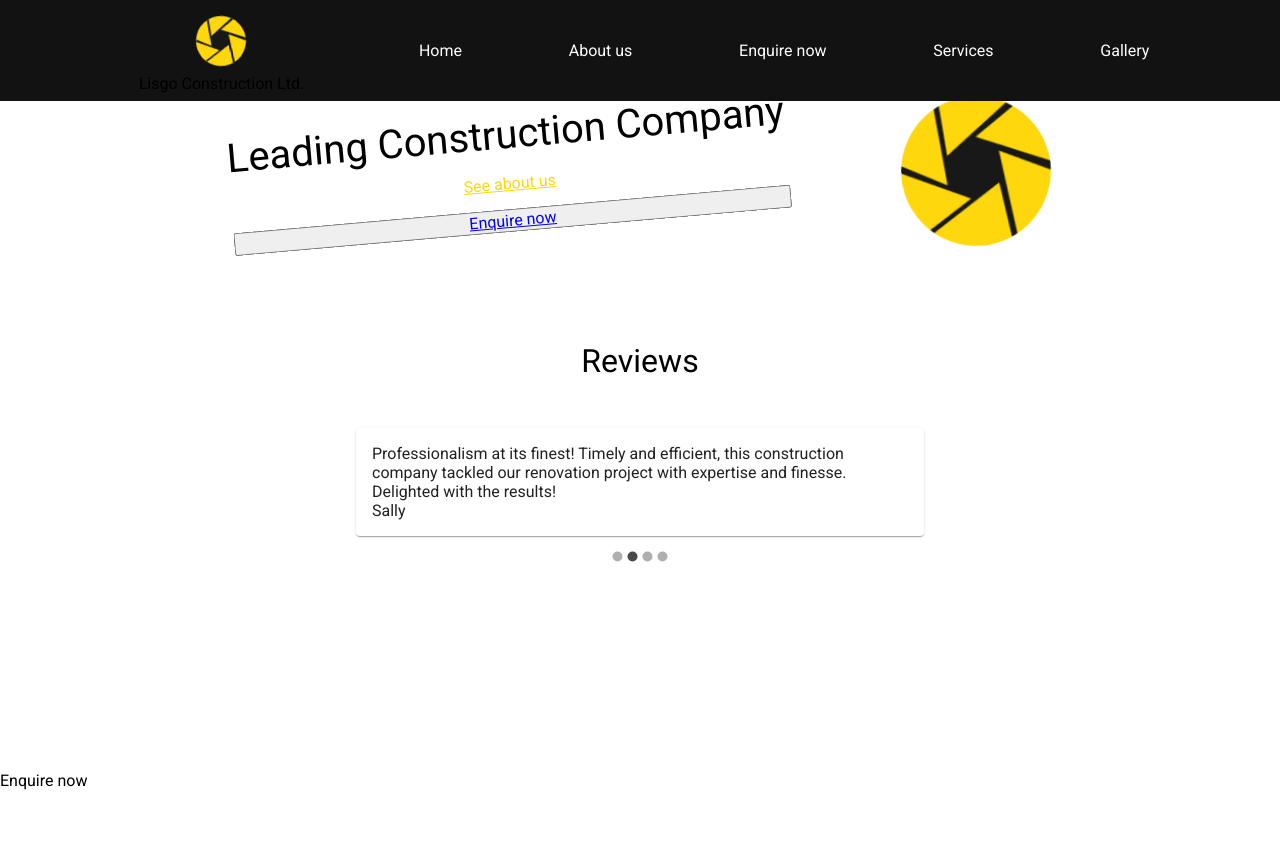
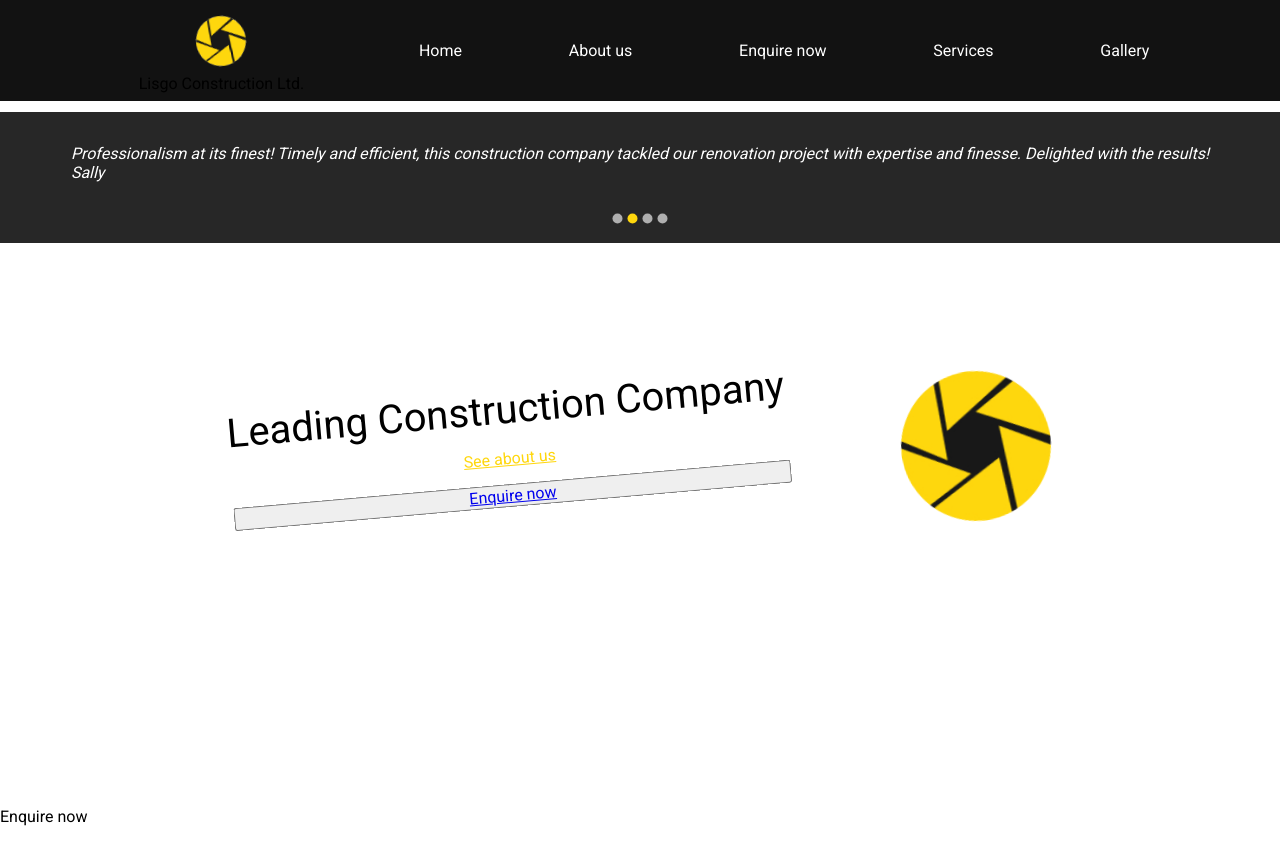
Before and after one commit to taldav8598/LisgoConstructionLtdWebsite, a React (Vite) app in the folder client/: page / in a window 1280 px wide. Shown: the top 864 px of the page. Built offline with nearby package versions, Linux system fonts and the light colour scheme.

Commit message:
feature: add style for carousel

```diff
--- a/client/src/Home.css
+++ b/client/src/Home.css
@@ -1,3 +1,8 @@
+.HomeSection {
+    margin: 0;
+    padding: 0;
+}
+
 .HomeHeadingContainer {
     display: flex;
     justify-content: center;
@@ -42,8 +47,10 @@
     flex-direction: column;
     align-items: center;
     justify-content: center;
+    margin: 7em 0;
+    width: 100%;
+    padding: 0;
 }
-
 .ReviewHeading {
     font-size: 2rem;
     margin: 0 1em 1em 1em;
@@ -52,8 +59,26 @@
 .Carousel {
     display: flex;
     flex-direction: column;
+    justify-content: center;
+    align-items: center;
+    width: 100%;
     padding: 1em;
-    width: 600px;
+    background-color: #272727;
+}
+
+#root > section.HomeSection > div.ReviewContainer > div > div.css-1f8sh1y > div > div > div > div > div {
+    display: flex;
+    justify-content: center;
+    flex-direction: column;
+    background-color: transparent;
+    border: none;
+    color: #ffffff;
+    box-shadow: none;
+    font-style: italic;
+}
+
+.MuiButtonBase-root.MuiIconButton-root.MuiIconButton-sizeMedium.css-8ucetn-MuiButtonBase-root-MuiIconButton-root {
+    color: #ffd70d;
 }
 
 @keyframes rotate {
--- a/client/src/Home.jsx
+++ b/client/src/Home.jsx
@@ -25,6 +25,13 @@ export default function Navigation() {
     ];
     return (
         <section className='HomeSection'>
+                <div className='ReviewContainer'>
+                    <Carousel className='Carousel'>
+                        {
+                            reviews.map( (item, i) => <Item className="item" key={i} item={item} /> )
+                        }
+                    </Carousel>
+                </div>
             <div className='HomeHeadingContainer'>
                 <div className='LisgoHeadingContainer'>
                     <h1 className='leading-company-heading'>Leading Construction Company</h1>
@@ -38,14 +45,6 @@ export default function Navigation() {
                     />
                 </div>
             </div>
-            <div className='ReviewContainer'>
-                <h2 className='ReviewHeading'>Reviews</h2>
-                <Carousel className='Carousel'>
-            {
-                reviews.map( (item, i) => <Item className="item" key={i} item={item} /> )
-            }
-        </Carousel>
-            </div>
         </section>
     );
 }
--- a/client/src/Item.css
+++ b/client/src/Item.css
@@ -1,3 +1,10 @@
 .MuiPaper-root {
     padding: 1em;
 }
+
+.reviewContainer {
+    display: flex;
+    flex-direction: column;
+    align-items: left;
+    margin: 0 auto;
+}
--- a/client/src/Item.jsx
+++ b/client/src/Item.jsx
@@ -4,8 +4,10 @@ import './Item.css';
 export default function Item({ item }) {
     return (
         <Paper>
-            <p>{item.review}</p>
-            <h2>{item.name}</h2>
+            <div className='reviewContainer'>
+            <p className='review'>{item.review}</p>
+            <h2 className='reviewName'>{item.name}</h2>
+            </div>
         </Paper>
     )
 }
```
